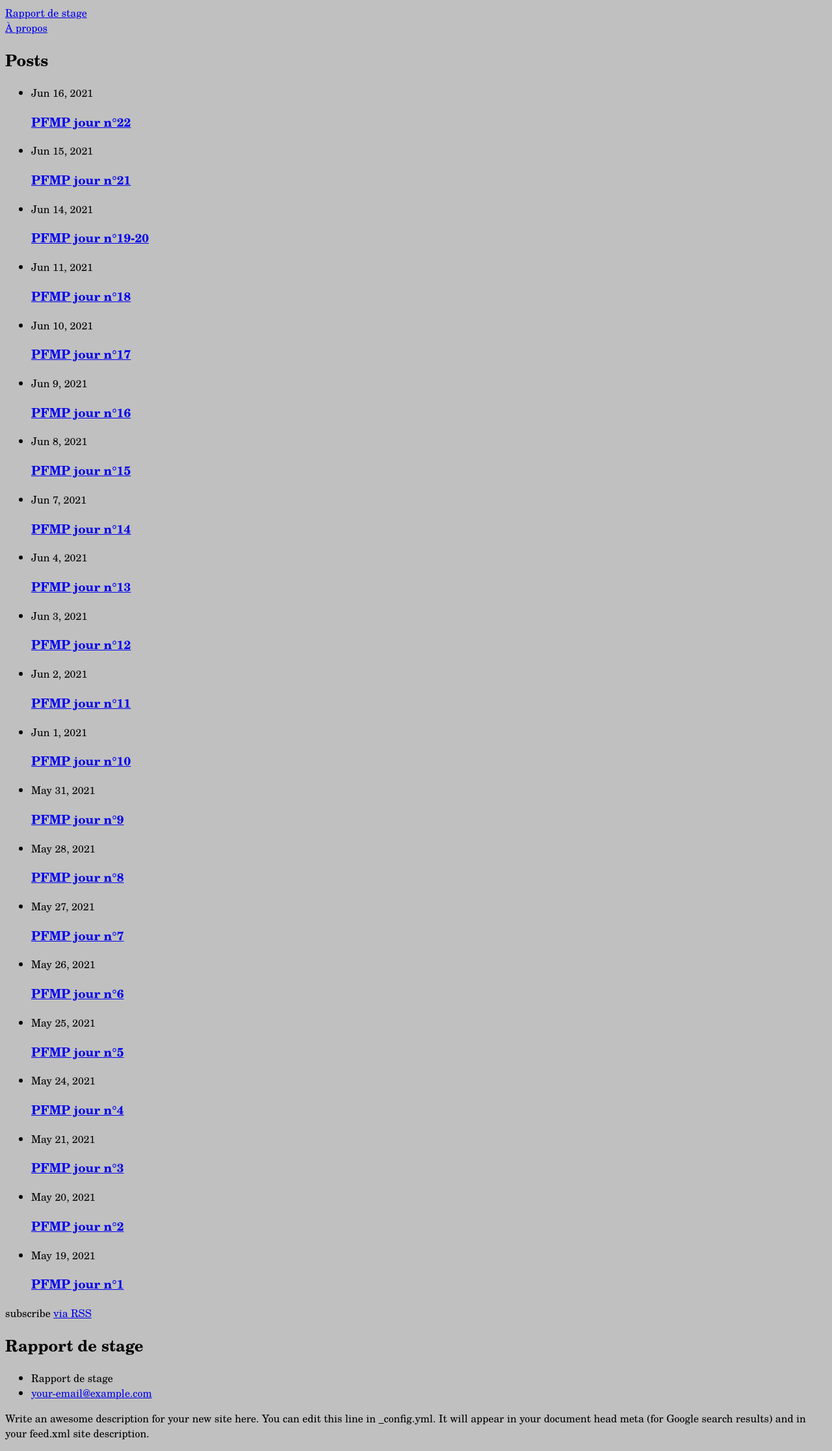
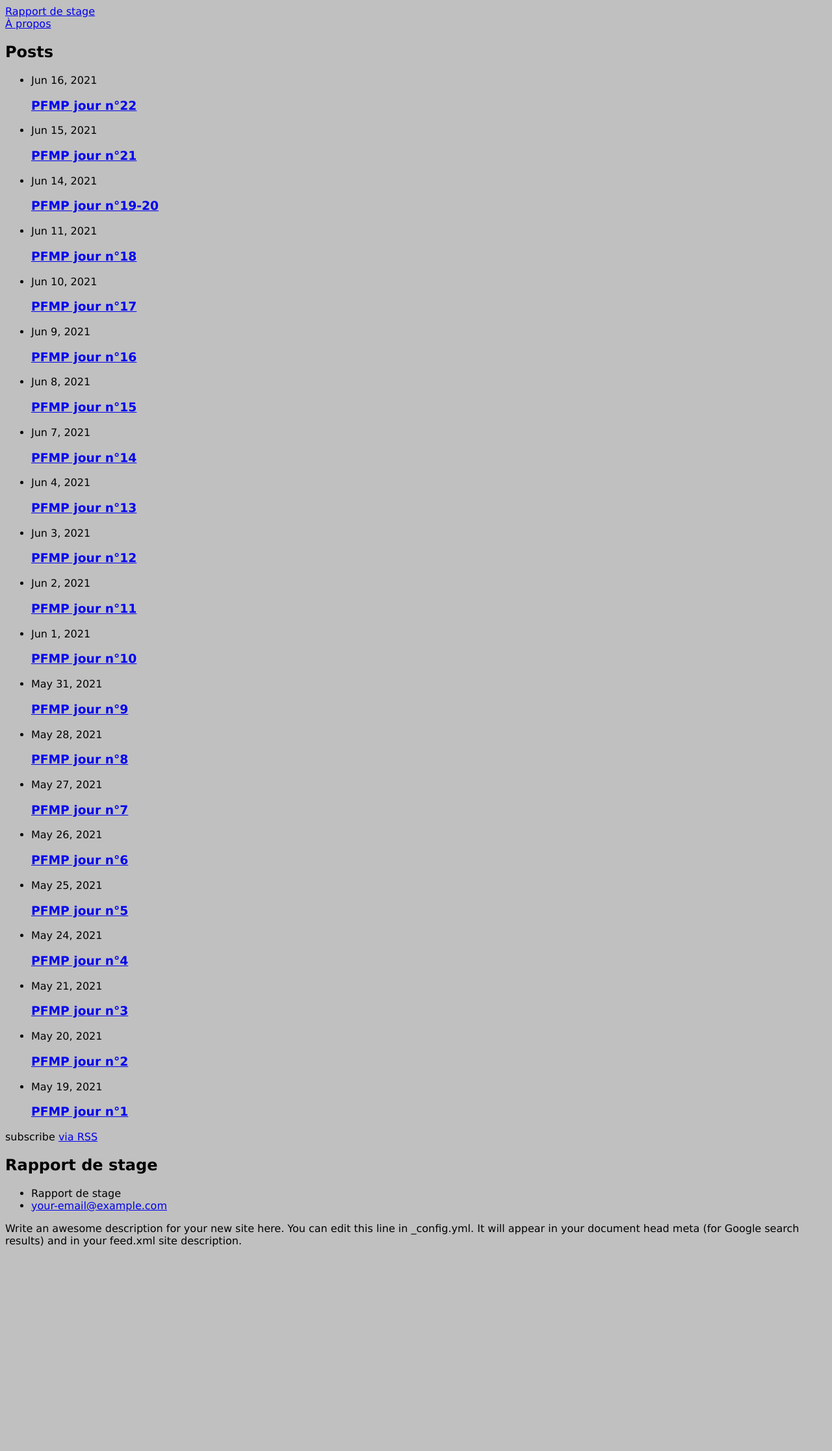
Before and after one commit to Corentin69008/Corentin69008.github.io, a Jekyll site: the page built from index.markdown, in a window 1280 px wide. Shown: the whole page at 65% size. Built offline with Jekyll 4.4.1, drawn with Linux system fonts in a browser that asks for light colours; after the commit the page ends 1935 px from its top, so only the background shows below that.

Commit message:
mise a jour

```diff
--- a/assets/main.css
+++ b/assets/main.css
@@ -6,5 +6,5 @@ html{
 }
 
 body{
-  font-family: New Century Schoolbook, TeX Gyre Schola, serif;
+  font-family: Verdana, Arial, Helvetica, sans-serif;
 }
```
